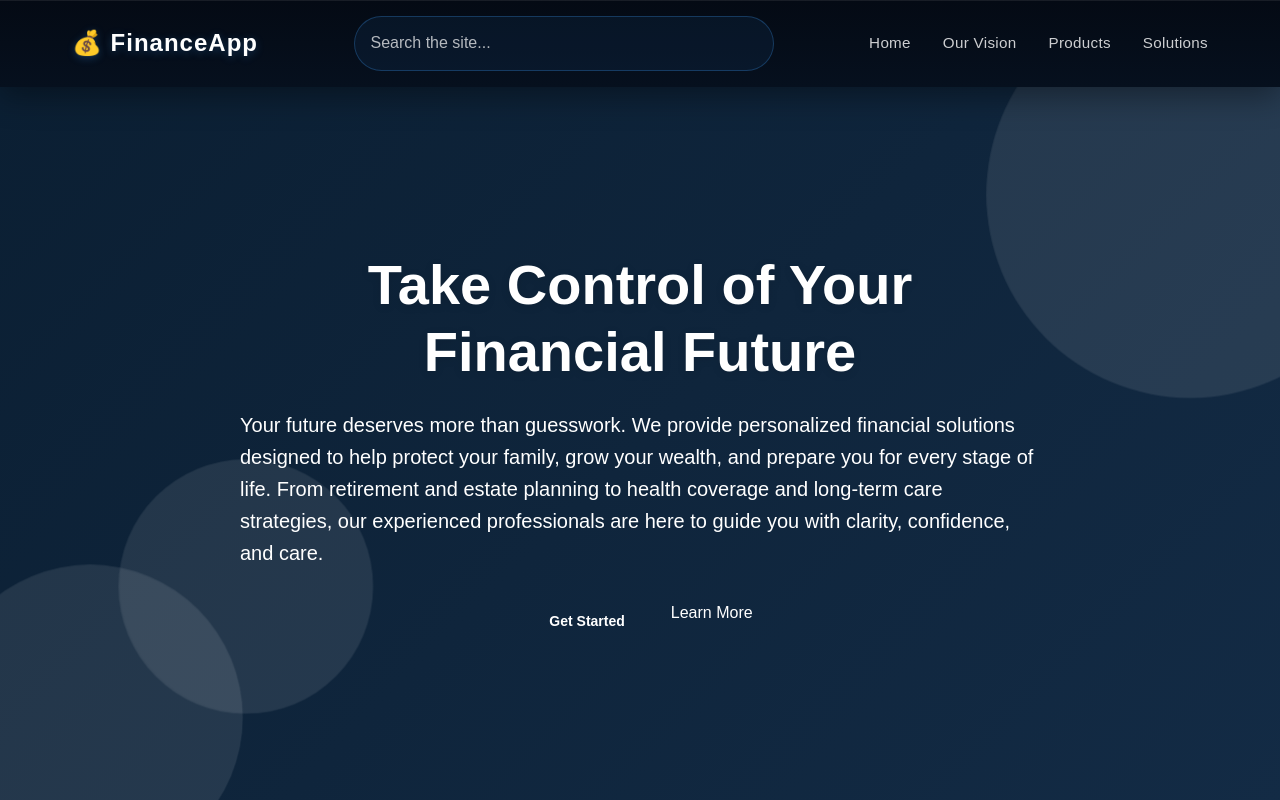
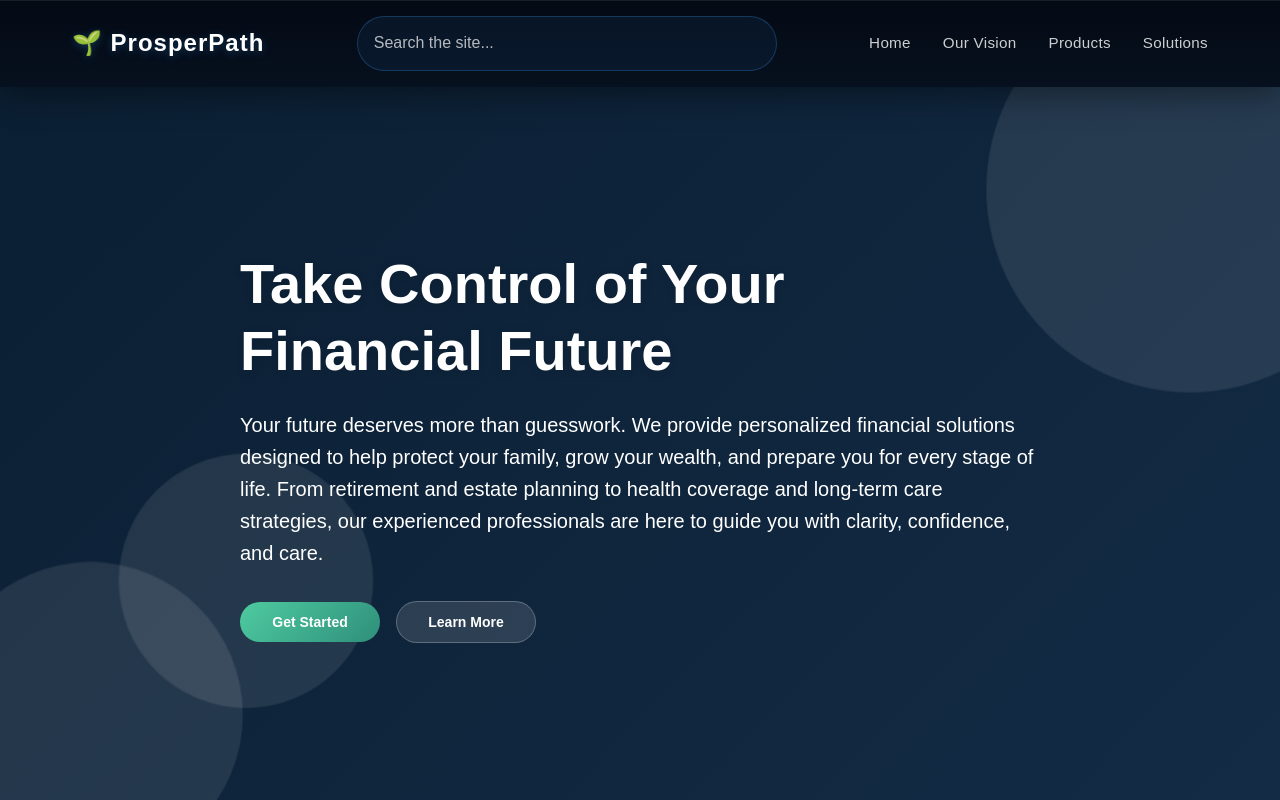
Before and after one commit to Shilpa81/finance-app, a Next.js app: page / in a window 1280 px wide. Shown: the top 800 px of the page. Built offline with nearby package versions, Linux system fonts and the light colour scheme.

Commit message:
Refine dashboard CTA and button styling

```diff
--- a/app/components/Hero.tsx
+++ b/app/components/Hero.tsx
@@ -14,7 +14,7 @@ export default function Hero() {
           <Link href="/dashboard" className="btn btn-primary">
             Get Started
           </Link>
-          <Link href="#features" className="btn btn-secondary">
+          <Link href="#product-section" className="btn btn-secondary">
             Learn More
           </Link>
         </div>
--- a/app/components/Navbar.tsx
+++ b/app/components/Navbar.tsx
@@ -24,7 +24,7 @@ export default function Navbar() {
     <nav className="navbar">
       <div className="navbar-container">
         <Link href="/" className="navbar-logo">
-          💰 FinanceApp
+          🌱 ProsperPath
         </Link>
 
         <form className="navbar-search" onSubmit={handleSearch}>
--- a/app/components/ValueSection.tsx
+++ b/app/components/ValueSection.tsx
@@ -24,7 +24,7 @@ export default function ValueSection() {
   }, []);
 
   return (
-    <section className="value-section" aria-label="The Value We Bring">
+    <section id="value-section" className="value-section" aria-label="The Value We Bring">
       <div className="value-background">
         <div className="value-bubble value-bubble-1"></div>
         <div className="value-bubble value-bubble-2"></div>
--- a/app/dashboard/page.tsx
+++ b/app/dashboard/page.tsx
@@ -1136,10 +1136,6 @@ export default function Questionnaire() {
          {/* ══ GOAL STEP ══ */}
       {phase === 'goal' && (
         <div className="q-page">
-          <div className="q-topbar">
-            <div className="q-brand"><div className="q-brand-logo">🏦</div>NAIN Financials</div>
-            <button className="q-exit" onClick={restart}>✕ Exit</button>
-          </div>
           <div className="q-prog"><div className="q-prog-fill" style={{ width: '0%' }} /></div>
           <div className="q-main">
             <div className="q-shell">
--- a/app/globals.css
+++ b/app/globals.css
@@ -15,6 +15,10 @@
     --background: #0a0a0a;
     --foreground: #ededed;
   }
+}
+
+html {
+  overflow-x: hidden;
 }
 
 body {
@@ -23,6 +27,14 @@ body {
   font-family: Arial, Helvetica, sans-serif;
   margin: 0;
   padding: 0;
+  width: 100%;
+  min-height: 100%;
+  overflow-x: hidden;
+}
+
+main {
+  width: 100%;
+  overflow-x: hidden;
 }
 
 /* Navbar Styles */
@@ -156,6 +168,7 @@ body {
 
   .navbar-container {
     flex-wrap: wrap;
+    padding: 0 1rem;
   }
 
   .nav-menu {
@@ -335,8 +348,7 @@ body {
   margin: 0 auto;
   display: flex;
   flex-direction: column;
-  align-items: center;
-  /* text-align: center; */
+  align-items: flex-start;
   color: white;
 }
 
@@ -347,6 +359,7 @@ body {
   line-height: 1.2;
   text-shadow: 0 2px 10px rgba(0, 0, 0, 0.1);
   animation: slideInDown 0.8s ease-out;
+  text-align: left;
 }
 
 .hero-subtitle {
@@ -361,15 +374,11 @@ body {
 
 .hero-buttons {
   display: flex;
-  gap: 1.5rem;
-  justify-content: center;
+  gap: 1rem;
+  justify-content: flex-start;
+  align-items: center;
   flex-wrap: wrap;
   animation: slideInUp 0.8s ease-out 0.4s both;
-}
-
-.hero-title,
-.hero-buttons {
-  text-align: center;
 }
 
 .product-description-link {
@@ -405,6 +414,24 @@ body {
   }
 }
 
+@media (max-width: 900px) {
+  .value-row,
+  .product-row {
+    flex-direction: column;
+    padding: 0 1rem;
+    gap: 2rem;
+  }
+
+  .value-text,
+  .value-image,
+  .product-text,
+  .product-image {
+    flex: 1 1 100%;
+    width: 100%;
+    justify-content: center;
+  }
+}
+
 @media (max-width: 768px) {
   .hero {
     padding: 3rem 1rem;
@@ -416,6 +443,31 @@ body {
 
   .hero-subtitle {
     font-size: 1rem;
+  }
+
+  .hero-content {
+    align-items: center;
+    text-align: center;
+  }
+
+  .hero-title,
+  .hero-subtitle {
+    text-align: center;
+  }
+
+  .hero-buttons {
+    justify-content: center;
+    width: 100%;
+  }
+}
+
+@media (max-width: 480px) {
+  .hero-title {
+    font-size: 2rem;
+  }
+
+  .hero-subtitle {
+    font-size: 0.95rem;
   }
 }
 
@@ -795,7 +847,7 @@ body {
   }
 
   .provider-card {
-    min-width: 240px;
+    min-width: min(88vw, 280px);
   }
 }
 
@@ -1438,9 +1490,19 @@ body {
     grid-template-columns: 1fr;
   }
 
+  .footer-links {
+    grid-template-columns: 1fr 1fr;
+  }
+
   .footer-bottom {
     flex-direction: column;
     align-items: flex-start;
+  }
+}
+
+@media (max-width: 480px) {
+  .footer-links {
+    grid-template-columns: 1fr;
   }
 }
 
@@ -1710,8 +1772,9 @@ body {
 /* ── Orbit scene ── */
 .orbit-scene {
   position: relative;
-  width: 560px;
-  height: 560px;
+  width: min(100%, 560px);
+  aspect-ratio: 1;
+  height: auto;
   display: flex;
   align-items: center;
   justify-content: center;
@@ -1840,7 +1903,7 @@ body {
 }
 
 .retirement-wrap {
-  max-width: 80%;
+  max-width: min(1120px, 100%);
   margin: 0 auto;
   background: #ffffff;
   border: 1px solid #e8e4dc;
@@ -1876,6 +1939,21 @@ body {
   gap: 0;
 }
 
+@media (max-width: 768px) {
+  .retirement-section {
+    padding: 2rem 1rem;
+  }
+
+  .retirement-header {
+    padding: 1.5rem 1.25rem;
+  }
+
+  .retirement-inputs,
+  .retirement-results {
+    padding: 1.25rem 1rem 1.5rem;
+  }
+}
+
 @media (max-width: 640px) {
   .retirement-body {
     grid-template-columns: 1fr;
@@ -1884,6 +1962,10 @@ body {
   .retirement-results {
     border-left: none !important;
     border-top: 1px solid #f0ece4;
+  }
+
+  .results-grid {
+    grid-template-columns: 1fr;
   }
 }
 
@@ -2025,14 +2107,77 @@ body {
   padding: 1.75rem 2rem 2rem;
   border-left: 1px solid #f0ece4;
   background: #fafaf8;
-  opacity: 0;
-  pointer-events: none;
-  transition: opacity 0.3s ease;
+  min-height: 100%;
+  display: flex;
+  align-items: stretch;
 }
 
 .retirement-results.results-visible {
-  opacity: 1;
   pointer-events: all;
+}
+
+.results-placeholder {
+  width: 100%;
+  display: flex;
+  flex-direction: column;
+  justify-content: center;
+  padding: 1rem 0.25rem;
+  border: 1px dashed #d9d3c7;
+  border-radius: 14px;
+  background: linear-gradient(135deg, #ffffff 0%, #f7f4ee 100%);
+  text-align: center;
+}
+
+.placeholder-icon {
+  font-size: 2rem;
+  margin-bottom: 0.75rem;
+}
+
+.results-placeholder h3 {
+  font-size: 1.05rem;
+  font-weight: 700;
+  color: #1a1a18;
+  margin: 0 0 0.5rem;
+}
+
+.results-placeholder p {
+  margin: 0 auto 1rem;
+  max-width: 320px;
+  color: #6f6b62;
+  font-size: 0.95rem;
+  line-height: 1.6;
+}
+
+.placeholder-mini-grid {
+  display: grid;
+  grid-template-columns: repeat(2, minmax(0, 1fr));
+  gap: 10px;
+  margin: 0 auto;
+  width: min(100%, 320px);
+}
+
+.placeholder-mini-card {
+  background: #fff;
+  border: 1px solid #ece8e0;
+  border-radius: 10px;
+  padding: 10px 12px;
+  display: flex;
+  flex-direction: column;
+  gap: 4px;
+  text-align: left;
+}
+
+.placeholder-mini-card span {
+  font-size: 0.75rem;
+  text-transform: uppercase;
+  letter-spacing: 0.05em;
+  color: #9a958d;
+  font-weight: 600;
+}
+
+.placeholder-mini-card strong {
+  color: #1a1a18;
+  font-size: 0.95rem;
 }
 
 .status-badge {
@@ -2794,35 +2939,70 @@ body {
   flex-wrap: wrap;
 }
 
-.btn-primary {
-  padding: 10px 22px;
-  border-radius: 8px;
+.btn-primary,
+.btn-secondary,
+.btn-outline,
+.q-btn-back,
+.q-btn-cont,
+.r-btn-start,
+.r-btn-advisor,
+.cf-success-btn {
+  display: inline-flex;
+  align-items: center;
+  justify-content: center;
+  padding: 12px 22px;
+  border-radius: 999px;
   font-size: 14px;
   font-weight: 600;
   cursor: pointer;
+  text-decoration: none;
+  transition: all 0.2s ease;
+  min-width: 140px;
+  line-height: 1.2;
+}
+
+.btn-primary,
+.q-btn-cont,
+.r-btn-start {
   border: none;
   color: #fff;
-  transition: opacity 0.15s, transform 0.1s;
-}
-
-.btn-primary:hover {
-  opacity: 0.85;
-}
-
-.btn-primary:active {
+  background: linear-gradient(135deg, #4ecba0 0%, #2f8f7b 100%);
+}
+
+.btn-primary:hover,
+.q-btn-cont:hover:not(:disabled),
+.r-btn-start:hover {
+  opacity: 0.9;
+  transform: translateY(-1px);
+}
+
+.btn-primary:active,
+.q-btn-cont:active:not(:disabled),
+.r-btn-start:active {
   transform: scale(0.97);
 }
 
+.btn-secondary,
+.q-btn-back,
+.r-btn-advisor,
+.cf-success-btn {
+  background: rgba(255, 255, 255, 0.12);
+  border: 1px solid rgba(255, 255, 255, 0.24);
+  color: #ffffff;
+}
+
+.btn-secondary:hover,
+.q-btn-back:hover,
+.r-btn-advisor:hover,
+.cf-success-btn:hover {
+  background: rgba(255, 255, 255, 0.2);
+  transform: translateY(-1px);
+}
+
 .btn-outline {
-  padding: 10px 22px;
-  border-radius: 8px;
-  font-size: 14px;
-  font-weight: 500;
-  cursor: pointer;
   background: transparent;
   border: 1px solid #1e3560;
   color: #5a7ab5;
-  transition: all 0.15s;
 }
 
 .btn-outline:hover {
@@ -2831,6 +3011,38 @@ body {
   border-color: #2d4a7a;
 }
 
+@media (max-width: 900px) {
+  .orbit-controls {
+    flex-wrap: wrap;
+  }
+
+  .orbit-center-img-wrap {
+    width: clamp(160px, 36vw, 220px);
+    height: clamp(160px, 36vw, 220px);
+  }
+
+  .orbit-item {
+    width: clamp(58px, 12vw, 88px);
+    height: clamp(58px, 12vw, 88px);
+  }
+}
+
+@media (max-width: 900px) {
+  .orbit-controls {
+    flex-wrap: wrap;
+  }
+
+  .orbit-center-img-wrap {
+    width: clamp(160px, 36vw, 220px);
+    height: clamp(160px, 36vw, 220px);
+  }
+
+  .orbit-item {
+    width: clamp(58px, 12vw, 88px);
+    height: clamp(58px, 12vw, 88px);
+  }
+}
+
 @media (max-width: 540px) {
   .features-grid {
     grid-template-columns: 1fr;
@@ -2846,8 +3058,9 @@ body {
   }
 
   .book-scene {
-    width: 280px;
-    height: 360px;
+    width: min(100%, 320px);
+    height: auto;
+    aspect-ratio: 560 / 660;
   }
 }
 
@@ -3095,16 +3308,17 @@ body {
   font-size: 15px;
   font-weight: 500;
   cursor: pointer;
-  background: transparent;
-  border: 1.5px solid #1e3560;
-  color: #5a7ab5;
+  background: rgba(255, 255, 255, 0.06);
+  border: 1.5px solid rgba(255, 255, 255, 0.18);
+  color: #e0ecff;
   transition: all 0.15s;
   min-width: 90px;
 }
 
 .q-btn-back:hover {
-  border-color: #2d4a7a;
-  color: #c8d8f8;
+  background: rgba(255, 255, 255, 0.12);
+  border-color: rgba(255, 255, 255, 0.32);
+  color: #ffffff;
 }
 
 .q-btn-back:disabled {
@@ -3118,15 +3332,17 @@ body {
   font-size: 15px;
   font-weight: 600;
   cursor: pointer;
-  background: #378ADD;
+  background: linear-gradient(135deg, #4ecba0 0%, #2f8f7b 100%);
   border: none;
   color: #fff;
-  transition: background 0.15s, transform 0.1s;
+  box-shadow: 0 10px 22px rgba(46, 143, 121, 0.24);
+  transition: transform 0.15s ease, box-shadow 0.15s ease, opacity 0.15s ease;
   min-width: 120px;
 }
 
 .q-btn-cont:hover:not(:disabled) {
-  background: #2d6ab5;
+  transform: translateY(-1px);
+  box-shadow: 0 12px 24px rgba(46, 143, 121, 0.32);
 }
 
 .q-btn-cont:active:not(:disabled) {
@@ -3309,12 +3525,15 @@ body {
   cursor: pointer;
   border: none;
   color: #fff;
-  transition: opacity 0.15s;
+  box-shadow: 0 8px 18px rgba(0, 0, 0, 0.18);
+  transition: transform 0.15s ease, box-shadow 0.15s ease, opacity 0.15s ease;
   text-align: center;
 }
 
 .r-btn-start:hover {
-  opacity: 0.85;
+  transform: translateY(-1px);
+  box-shadow: 0 10px 20px rgba(0, 0, 0, 0.24);
+  opacity: 0.95;
 }
 
 .r-btn-advisor {
@@ -3323,16 +3542,17 @@ body {
   font-size: 13px;
   font-weight: 500;
   cursor: pointer;
-  background: transparent;
-  border: 1.5px solid #1e3560;
-  color: #5a7ab5;
+  background: rgba(255, 255, 255, 0.06);
+  border: 1.5px solid rgba(255, 255, 255, 0.18);
+  color: #e0ecff;
   transition: all 0.15s;
   text-align: center;
 }
 
 .r-btn-advisor:hover {
-  border-color: #2d4a7a;
-  color: #c8d8f8;
+  background: rgba(255, 255, 255, 0.12);
+  border-color: rgba(255, 255, 255, 0.32);
+  color: #ffffff;
 }
 
 /* Why this result */
--- a/app/layout.tsx
+++ b/app/layout.tsx
@@ -1,11 +1,17 @@
-import type { Metadata } from "next";
+import type { Metadata, Viewport } from "next";
 import Navbar from "./components/Navbar";
 import Footer from "./components/Footer";
 import "./globals.css";
 
 export const metadata: Metadata = {
-  title: "Finance App",
-  description: "Manage your finances efficiently",
+  title: "ProsperPath",
+  description: "Manage your finances with confidence",
+};
+
+export const viewport: Viewport = {
+  width: "device-width",
+  initialScale: 1,
+  maximumScale: 1,
 };
 
 export default function RootLayout({
--- a/app/transactions/TransactionsView.tsx
+++ b/app/transactions/TransactionsView.tsx
@@ -99,7 +99,7 @@ export default function TransactionsView() {
                 <div className="book-body" />
                 <div className="book-pages" />
                 <div className="book-spine">
-                  <span>NAIN Financials</span>
+                  <span>ProsperPath</span>
                 </div>
 
                 <div className={`cover-flap ${stage === "opening" ? "flipping" : ""}`}>
@@ -111,7 +111,7 @@ export default function TransactionsView() {
                     />
                     <div className="cover-content">
                       <div className="cover-logo">🏦</div>
-                      <div className="cover-title">NAIN Financials</div>
+                      <div className="cover-title">ProsperPath</div>
                       <div className="cover-sub">Product Guide</div>
                       <div className="cover-badges">
                         <span className="cover-badge" style={{ background: "rgba(55,138,221,0.2)", color: "#5a9aff" }}>
@@ -136,7 +136,7 @@ export default function TransactionsView() {
                 <button className="back-btn" onClick={handleClose}>
                   ← Close book
                 </button>
-                <span className="book-label">NAIN Financials — Product Guide</span>
+                <span className="book-label">ProsperPath — Product Guide</span>
               </div>
 
               <div className="tabs-row">
```
Also changed, not shown: app/components/PoductHero.tsx (+10 -10 lines), app/components/Products.json (+9 -9 lines), app/components/RetirementCalculator.tsx (+47 -14 lines), app/transactions/products.json (+9 -9 lines).
